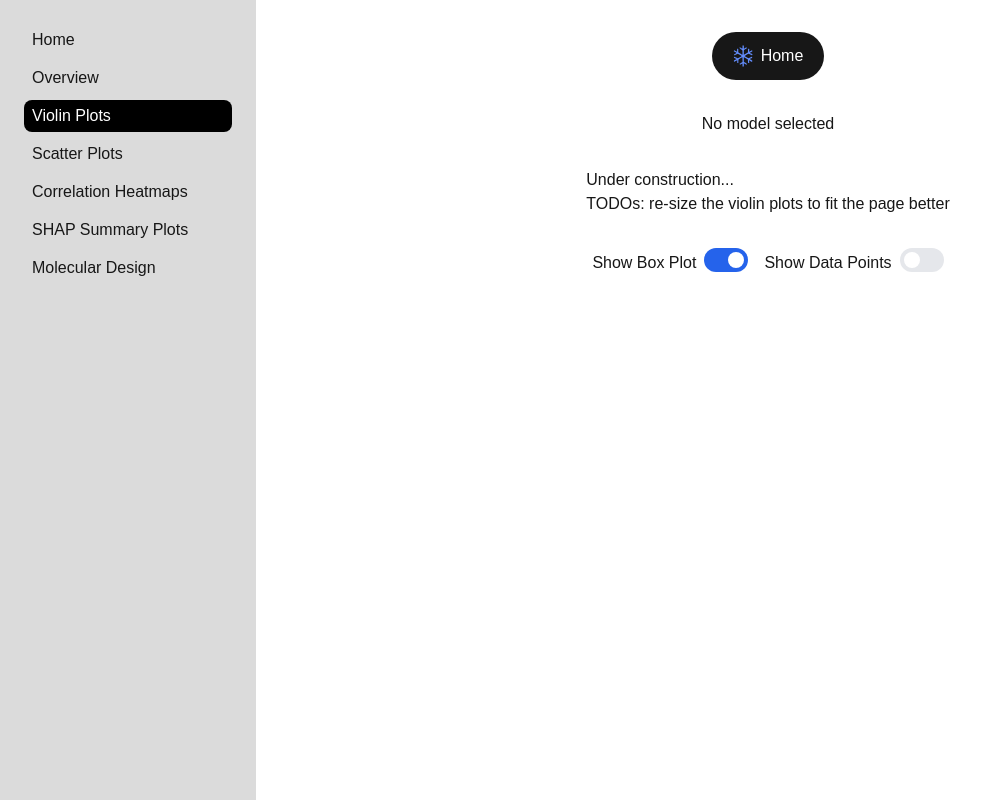
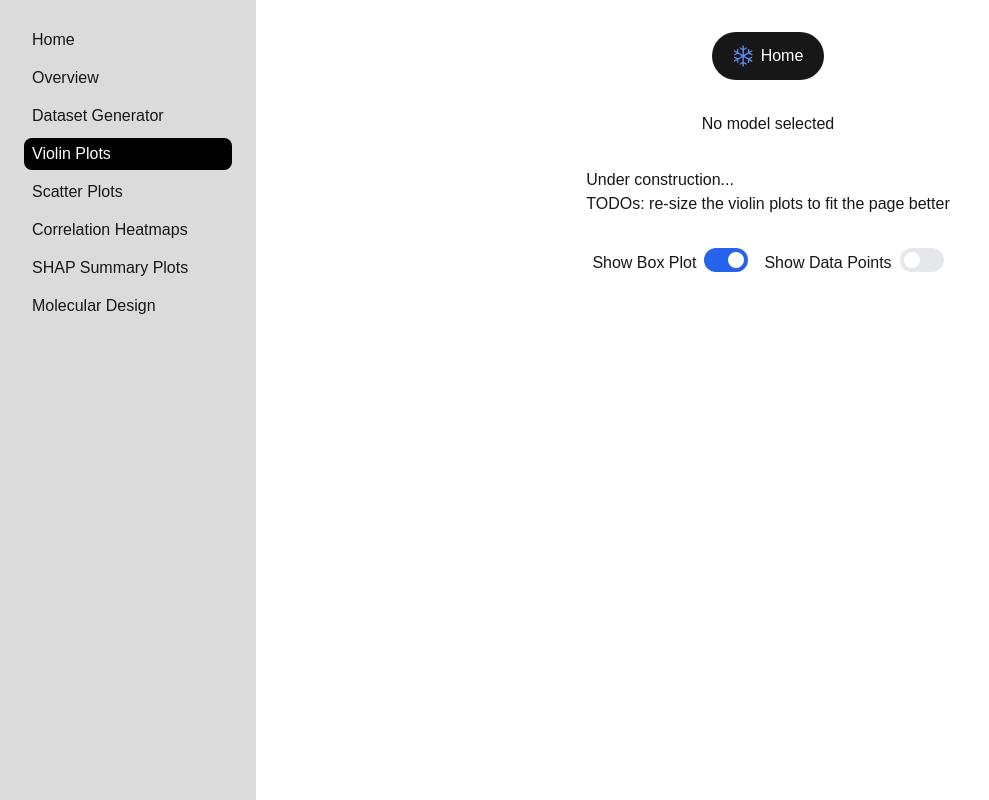
Before and after one commit to kylecsnow/js-ml-dashboard, a Next.js app in the folder frontend/: page /violin-plots in a window 1280 px wide. Shown: the whole page, without its empty margins (0-989 px from the left). Built offline with nearby package versions, Linux system fonts and the light colour scheme; no server answers.

Commit message:
add dataset generator page

```diff
--- a/frontend/app/components/Sidebar.tsx
+++ b/frontend/app/components/Sidebar.tsx
@@ -23,6 +23,13 @@ export default function Sidebar() {
             ${pathName === '/overview' ? 'bg-black text-white' : 'hover:bg-gray-200 dark:hover:bg-gray-700'} text-[14.5px}`}
         >
           Overview
+        </Link>
+        <Link
+          href="/dataset-generator"
+          className={`flex items-center gap-2 p-1 pl-2 rounded-lg
+            ${pathName === '/dataset-generator' ? 'bg-black text-white' : 'hover:bg-gray-200 dark:hover:bg-gray-700'} text-[14.5px}`}
+        >
+          Dataset Generator
         </Link>
         <Link
           href="/violin-plots"
```
Also changed, not shown: frontend/app/dataset-generator/page.tsx (added).
